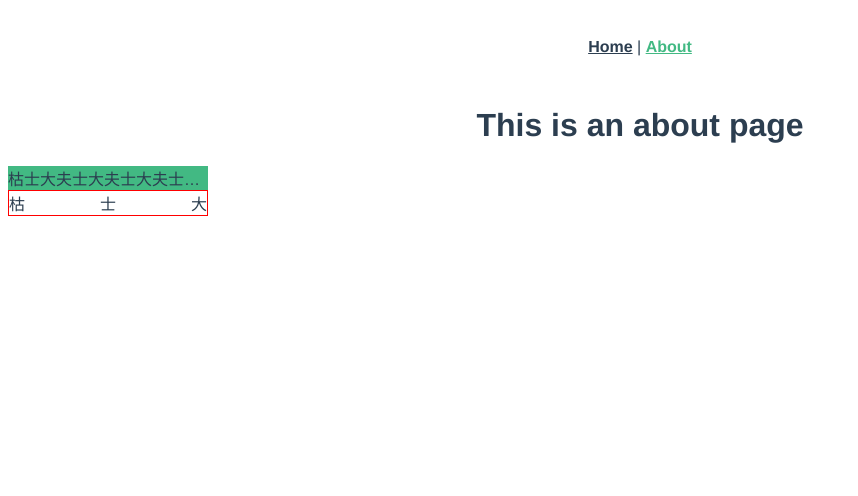
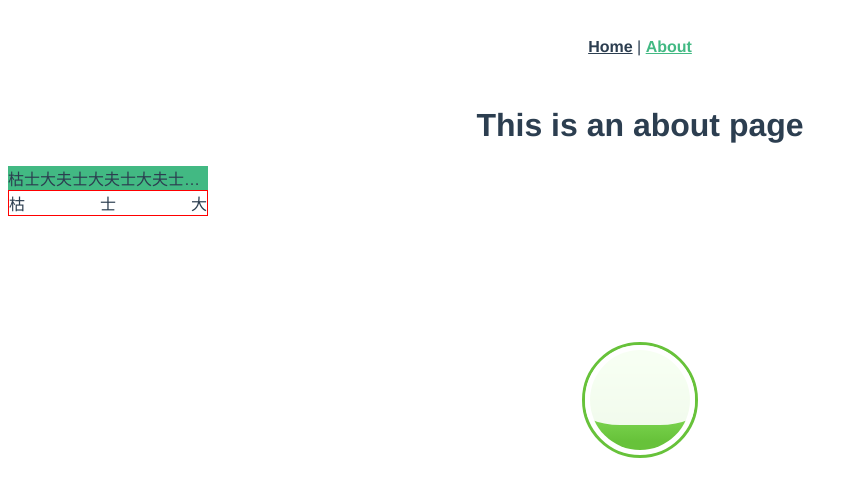
Before and after one commit to leolee18/vue-c3-demo, a Vue app: page /#/about in a window 1280 px wide. Shown: the top 496 px of the page, without its empty margins (0-858 px from the left). Built offline with nearby package versions, Linux system fonts and the light colour scheme; no server answers.

Commit message:
波浪悬浮球

```diff
--- a/src/views/About.vue
+++ b/src/views/About.vue
@@ -3,6 +3,10 @@
     <h1>This is an about page</h1>
 		<div class="abo-ccsl">枯士大夫士大夫士大夫士大夫士大夫士大夫士大夫士大夫士大夫</div>
 		<div class="abo-lddq">枯士大</div>
+		<div class="container">
+				<div class="wave"></div>
+				<div class="wave-mask"></div>
+		</div>
   </div>
 </template>
 
@@ -39,4 +43,46 @@
     text-align: justify;
     text-align-last:justify
 	}
+
+
+	.container {
+			width: 116px;
+			height: 116px;
+			border-radius: 50%;
+			border: 3px solid #67c23a;
+			background: #ffffff;
+			position: absolute;
+			top: 50%;
+			left: 50%;
+			transform: translate(-50%, -50%);
+			padding: 5px;
+			overflow: hidden;
+	}
+	.wave {
+			position: relative;
+			width: 100px;
+			height: 100px;
+			background-image: linear-gradient(-180deg, #aaff80 13%, #67c23a 91%);
+			border-radius: 50%;
+	}
+	.wave-mask {
+			position: absolute;
+			width: 200px;
+			height: 200px;
+			top: 0;
+			left: 50%;
+			border-radius: 40%;
+			background-color: rgba(255, 255, 255, 0.9);
+			transform: translate(-50%, -60%) rotate(0);
+			animation: toRotate 10s linear -5s infinite;
+			z-index: 20;
+	}
+	@keyframes toRotate {
+		50% {
+			transform: translate(-50%, -60%) rotate(180deg);
+		}
+		100% {
+			transform: translate(-50%, -60%) rotate(360deg);
+		}
+	}
 </style>
```
